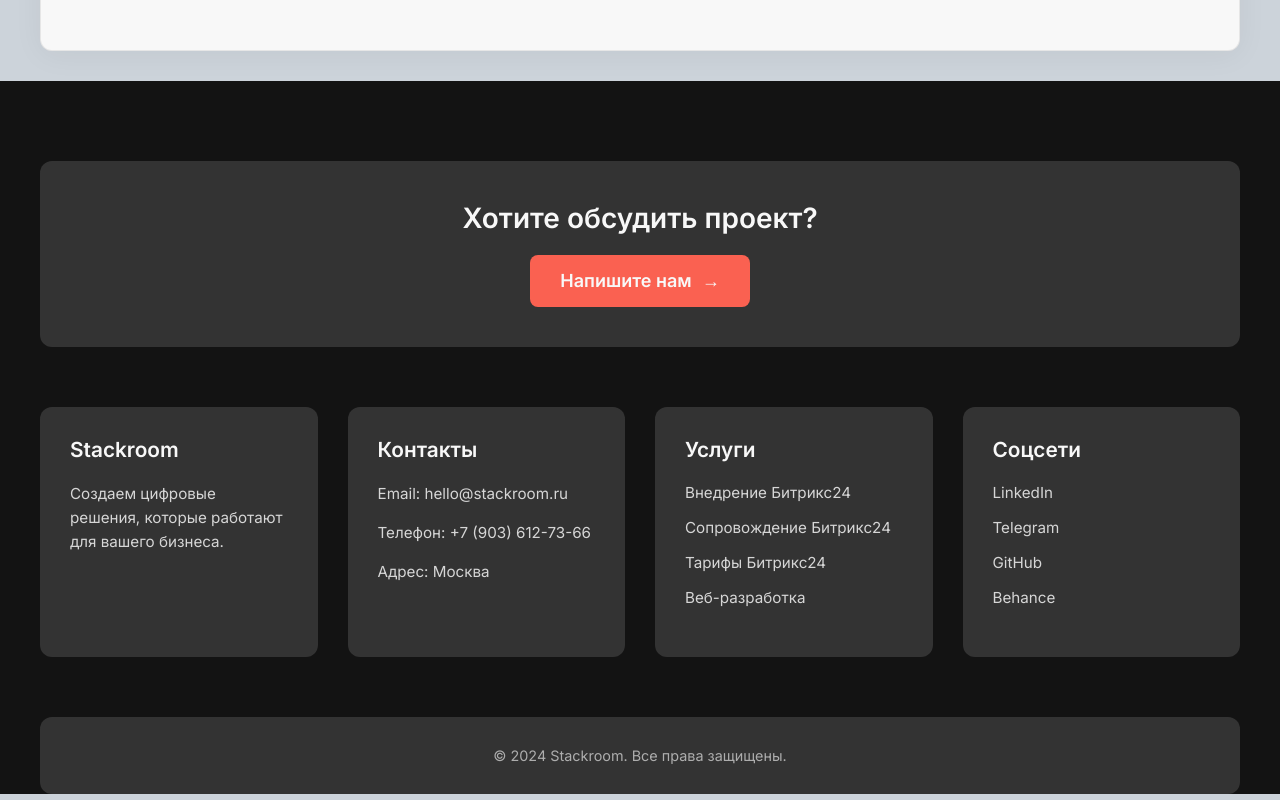
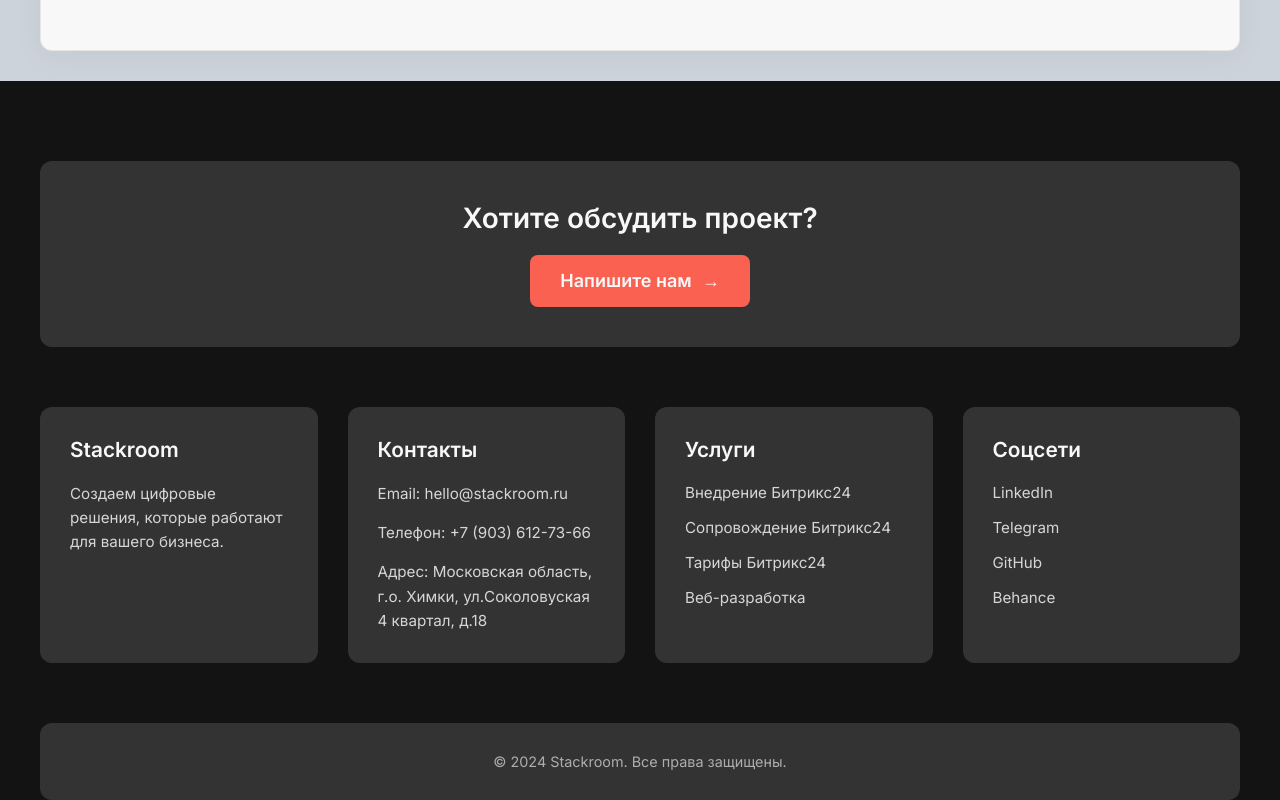
Before and after one commit to KonstantinovK/stack-clone, a Next.js app: page / in a window 1280 px wide. Shown: the part 3823-4623 px from the top of the page. Built offline with nearby package versions, Linux system fonts and the light colour scheme.

Commit message:
add full address

```diff
--- a/app/page.jsx
+++ b/app/page.jsx
@@ -938,7 +938,7 @@ export default function HomePage() {
                   <span className="footer-block-text">Телефон: +7 (903) 612-73-66</span>
                 </li>
                 <li className="footer-block-item">
-                  <span className="footer-block-text">Адрес: Москва</span>
+                  <span className="footer-block-text">Адрес: Московская область, г.о. Химки, ул.Соколовуская 4 квартал, д.18</span>
                 </li>
               </ul>
             </div>
```
